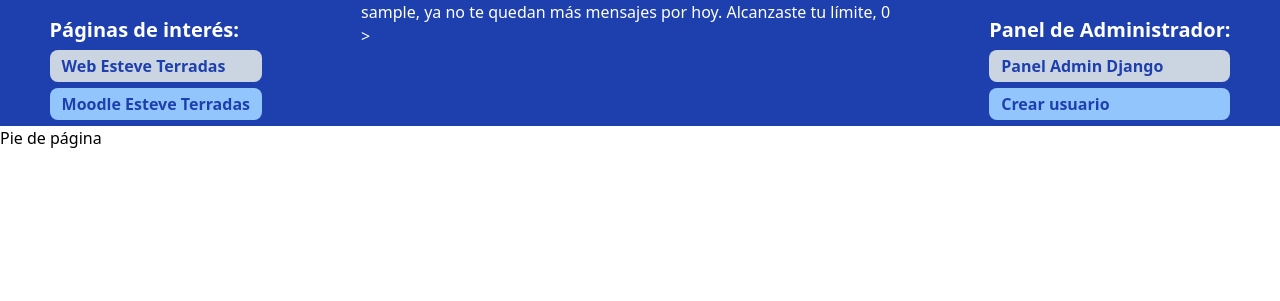
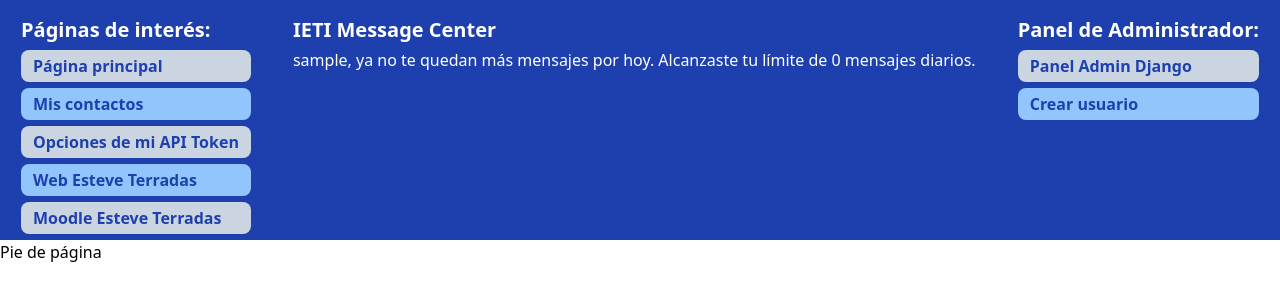
Before and after one commit to pvalls4/yeastar, a Django app: page / in a window 1280 px wide. Shown: the part 170-471 px from the top of the page. Run offline with Django 4.2, Linux system fonts and the light colour scheme; the visitor is signed in with stand-in values (Sample User, id 1); data comes from the database, SQL or seed files in the repository; some libraries are stand-ins or nearby versions.

Commit message:
API functional with the new utilites, styles, contact's management and minor fixes

```diff
--- a/yeastarieti/forms.py
+++ b/yeastarieti/forms.py
@@ -18,22 +18,19 @@ from .models import *
 #         fields = ('username', 'email')
 
 class LoginForm(AuthenticationForm):
-    username = forms.CharField(label='Usuario', widget=forms.TextInput(attrs={'class': 'm-3 p-0.5 px-1 text-blue-800 rounded-md'}))
-    password = forms.CharField(label='Contraseña', widget=forms.TextInput(attrs={'type': 'password', 'class': 'p-0.5 px-1 text-blue-800 rounded-md'}))
+    username = forms.CharField(label='Usuario', widget=forms.TextInput(attrs={'class': 'mx-1 my-3 p-0.5 px-1 text-blue-800 rounded-md'}))
+    password = forms.CharField(label='Contraseña', widget=forms.TextInput(attrs={'type': 'password', 'class': 'mx-1 p-0.5 px-1 text-blue-800 rounded-md'}))
 # myfield = forms.CharField(widget=forms.TextInput(attrs={'class': 'myfieldclass'}))
 
 class MessageForm(forms.ModelForm):
     text = forms.CharField(widget=forms.TextInput(attrs={'class': 'p-0.5 px-1 text-blue-800 rounded-md placeholder:font-italic', 'placeholder':'Escribe tu SMS aquí...'}))
     receiver = forms.IntegerField(widget=forms.TextInput(attrs={'type': 'number','class': 'p-0.5 px-1 text-blue-800 rounded-md placeholder:font-italic', 'placeholder':'Escribe el número destino.'}))
-    contact = forms.ModelChoiceField(label="Contacto", queryset=None, widget=forms.HiddenInput())
+
+
 #validators=[MinLengthValidator(9), MaxLengthValidator(9)]
     class Meta:
         model = Message
-        fields = ['text', 'receiver', 'contact']
-
-    def __init__(self, user, *args, **kwargs):
-        super().__init__(*args, **kwargs)
-        self.fields['contact'].queryset = Contact.objects.filter(user=user)
+        fields = ['text', 'receiver']
 
 class CreateUserForm(UserCreationForm):
     email = forms.EmailField(label="E-Mail", max_length=254, widget=forms.EmailInput(attrs={'class': 'm-2 p-0.5 px-1.5 text-blue-800 rounded-md placeholder:font-italic', 'placeholder':'Correo electrónico', 'title': 'Ingrese una dirección de correo válida.'}))
@@ -64,3 +61,11 @@ class CreateUserForm(UserCreationForm):
     class Meta:
         model = User
         fields = ('username', 'email', 'password1', 'password2', 'phone', 'department', 'max_sms')
+
+class AddContactForm(forms.ModelForm):
+    contact = forms.CharField(label='Nombre del contacto:', widget=forms.TextInput(attrs={'class': 'mx-1 my-3 p-0.5 px-1 text-blue-800 rounded-md'}))
+    num_contact = forms.CharField(label='Número de teléfono', widget=forms.TextInput(attrs={'type': 'password', 'class': 'mx-1 p-0.5 px-1 text-blue-800 rounded-md'}))
+
+    class Meta:
+        model = Contact
+        fields = ['contact', 'num_contact']
--- a/yeastarieti/templates/admin_panel.html
+++ b/yeastarieti/templates/admin_panel.html
@@ -3,12 +3,12 @@
     <p class="font-bold text-xl mt-4">Panel de Administrador:</p>
     {% if user.is_staff or user.is_superuser %}
         <ul class="list-disc text-blue-800 font-bold">
-            <li class="bg-slate-300 rounded-lg my-1.5">
+            <li class="bg-slate-300 rounded-lg my-1.5 hover:bg-slate-400">
                 <a href="/admin" class="block px-3 py-1">
                     Panel Admin Django
                 </a>
             </li>
-            <li class="bg-blue-300 rounded-lg my-1.5">
+            <li class="bg-blue-300 rounded-lg my-1.5 hover:bg-blue-400">
                 <a href="/createuser" class="block px-3 py-1">
                     Crear usuario
                 </a>
--- a/yeastarieti/templates/base.html
+++ b/yeastarieti/templates/base.html
@@ -17,8 +17,8 @@
             <div class="flex flex-col justify-center items-center font-bold">
                 {% if user.is_authenticated %}
                     <p class="mb-[15px] text-blue-800 font-bold">Bienvenido, {{ user }}</p>
-                    <button class="rounded-lg p-1 mb-4 bg-blue-800 w-[130px] h-[40px] text-[#ededed]" onclick="location.href='/token'">API token</button>
-                    <button class="rounded-lg p-1 bg-blue-800 w-[130px] h-[40px] text-[#ededed]" onclick="location.href='/logout'">Cerrar sesión</button>
+                    <button class="rounded-lg p-1 mb-4 bg-blue-800 w-[130px] h-[40px] text-[#ededed] hover:bg-blue-900" onclick="location.href='/token'">API token</button>
+                    <button class="rounded-lg p-1 bg-blue-800 w-[130px] h-[40px] text-[#ededed] hover:bg-blue-900" onclick="location.href='/logout'">Cerrar sesión</button>
                 {% else %}
                     <p class="mb-[15px] text-blue-800 font-bold">No has iniciado sesión</p>
                     <button class="rounded-lg p-1 bg-blue-800 w-[130px] h-[40px] text-[#ededed]" onclick="location.href='/login'">Iniciar sesión</button>
--- a/yeastarieti/templates/create_user.html
+++ b/yeastarieti/templates/create_user.html
@@ -9,10 +9,10 @@
         <form class="font-bold" method="POST" action="">
             {% csrf_token %}
             {{ form.as_p }}
-            <button  class=" font-bold rounded-lg p-0.5 px-1 bg-white text-blue-800 mt-3 mb-10" type="submit">Crear usuario</button>
+            <button  class=" font-bold rounded-lg p-0.5 px-1.5 bg-white text-blue-800 mt-3 mb-5 hover:bg-slate-200" type="submit">Crear usuario</button>
         </form>
 
-        <button  class=" font-bold rounded-lg p-0.5 px-1 bg-white text-blue-800 mt-3 mb-10" onclick="location.href='/'">Volver al dashboard</button>
+        <button  class=" font-bold rounded-lg p-0.5 px-1.5 bg-white text-blue-800 mt-1 mb-10 hover:bg-slate-200" onclick="location.href='/'">Volver a la página principal</button>
     </div>
 
     {% include 'admin_panel.html' %}
--- a/yeastarieti/templates/dashboard.html
+++ b/yeastarieti/templates/dashboard.html
@@ -17,8 +17,8 @@
     {% include 'sites.html' %}
 
     <div class="justify-center">
+        <H2 class="font-bold text-xl mt-4">IETI Message Center</H2>
         {% if user.current_sms < user.max_sms %}
-        <H2 class="font-bold text-xl mt-4">IETI Message Center</H2>
         <p class="mb-3 mt-1">Bienvenido, {{user}}, te quedan <b>{{ remain_sms }}</b> de un total de <b>{{ user.max_sms }}</b> mensajes por mandar el día de hoy.</p>
         <form class="font-bold" method="POST" action="">
             {% csrf_token %}
@@ -27,15 +27,15 @@
                 <p class="mt-3">Destinatario:</p><p>{{ form.receiver }}</p>
                 <img src="{% static 'images/agenda.png' %}" alt="Agenda" class="mt-3 h-5 w-5 top-2 right-2 cursor-pointer" onclick="showContactsDropdown()">
                 <div id="contactsDropdown" class="hidden bg-slate-300 mt-1 p-2 shadow-md rounded-md">
-                    {% for contact in form.contact.field.queryset %}
-                        <p class="px-2 rounded-lg cursor-pointer text-blue-800 hover:bg-slate-400" onclick="fillReceiver('{{ contact.num_contact }}')">{{ contact.contact }}</p>
+                    {% for contact in contacts %}
+                        <p class="px-2 rounded-lg cursor-pointer text-blue-800 hover:bg-slate-400" onclick="fillReceiver('{{ contact.num_contact }}')">{{ contact.contact }} - {{ contact.num_contact }}</p>
                     {% endfor %}
                 </div>
             </div>
-            <button class="font-bold rounded-lg p-0.5 px-1 bg-white text-blue-800 mt-3 mb-10" type="submit">Enviar SMS</button>
+            <button class="font-bold rounded-lg p-0.5 px-1.5 bg-white text-blue-800 mt-3 mb-10 hover:bg-slate-200" type="submit">Enviar SMS</button>
         </form>
         {% else %}
-            <p>{{user}}, ya no te quedan más mensajes por hoy. Alcanzaste tu límite, {{ user.max_sms }}</p>>
+            <p class="mb-3 mt-1">{{user}}, ya no te quedan más mensajes por hoy. Alcanzaste tu límite de {{ user.max_sms }} mensajes diarios.</p>
         {% endif %}
     </div>
 
--- a/yeastarieti/templates/sites.html
+++ b/yeastarieti/templates/sites.html
@@ -1,12 +1,27 @@
 <div>
     <p class="font-bold text-xl mt-4">Páginas de interés:</p>
     <ul class="list-disc text-blue-800 font-bold">
-        <li class="bg-slate-300 rounded-lg my-1.5">
+        <li class="bg-slate-300 rounded-lg my-1.5 hover:bg-slate-400">
+            <a href="/" class="block px-3 py-1">
+                Página principal
+            </a>
+        </li>
+        <li class="bg-blue-300 rounded-lg my-1.5 hover:bg-blue-400">
+            <a href="/contacts" class="block px-3 py-1">
+                Mis contactos
+            </a>
+        </li>
+        <li class="bg-slate-300 rounded-lg my-1.5 hover:bg-slate-400">
+            <a href="/token" class="block px-3 py-1">
+                Opciones de mi API Token
+            </a>
+        </li>
+        <li class="bg-blue-300 rounded-lg my-1.5 hover:bg-blue-400">
             <a href="https://www.iesesteveterradas.cat/" class="block px-3 py-1">
                 Web Esteve Terradas
             </a>
         </li>
-        <li class="bg-blue-300 rounded-lg my-1.5">
+        <li class="bg-slate-300 rounded-lg my-1.5 hover:bg-slate-400">
             <a href="https://moodle.esteveterradas.cat/" class="block px-3 py-1">
                 Moodle Esteve Terradas
             </a>
--- a/yeastarieti/urls.py
+++ b/yeastarieti/urls.py
@@ -9,6 +9,8 @@ urlpatterns = [
     path('logout', views.logout_view, name='logout'),
     path('login/', views.login_view, name='login'),
     path('token/', views.token, name='token'),
+    path('add_contact/', views.add_contact, name='add_contact'),
+    path('contacts/', views.contacts, name='contacts'),
     path('message_success/', views.message_success, name='message_success'),
     path('createuser/', views.create_user, name='create_user'),
     path('api/login/',api.login),
--- a/yeastarieti/views.py
+++ b/yeastarieti/views.py
@@ -61,7 +61,7 @@ def login_view(request):
 
 def logout_view(request):
 	logout(request)
-	return render(request, "logout.html")
+	return redirect("/login")
 # Create your views here.
 
 @login_required
@@ -77,19 +77,11 @@ def create_user(request):
 
 @login_required
 def dashboard(request):
-    user = User.objects.get(pk=request.user.pk)
+    user = request.user
     contacts = Contact.objects.filter(user=user)
-
-    form = MessageForm(user=user)
     remain_sms = user.max_sms - user.current_sms
-    content = {
-        'user': user,
-        'remain_sms' : remain_sms,
-        'contacts': contacts,
-        'form' : form
-    }
     if request.method == 'POST':
-        form = MessageForm(user=request.user, data=request.POST)
+        form = MessageForm(request.POST)
         if form.is_valid() and (user.current_sms < user.max_sms):
             try:
                 # Obtener los datos del formulario
@@ -101,7 +93,6 @@ def dashboard(request):
 
                 # Construir la URL de la API de Yeastar con los datos del formulario
                 api_url = f"http://192.168.5.150/cgi/WebCGI?1500101=account=ietiyeastar&password=Projectieti23&port=1&destination=34{receiver}&content={encoded_text}"
-
                 # Enviar la solicitud a la API de Yeastar
                 response = requests.get(api_url)
                 if response.status_code == 200:
@@ -114,19 +105,25 @@ def dashboard(request):
                     user = request.user
                     user.current_sms += 1
                     user.save()
-                    print("Testing")
-                    print(response)
-
+                    exists = contacts.filter(num_contact=receiver).exists()
+                    contact_saved = None
+                    if exists:
+                        contact_saved = contacts.get(num_contact=receiver).contact
                     #Redirecciona a la página de éxito después de enviar el formulario
-                    return redirect('message_success')
+                    content2 = {
+                        'user': user,
+                        'message': message,
+                        'contact_saved': contact_saved,
+                        'remain_sms': remain_sms
+                    }
+                    return render(request, 'message_success.html', content2)
                 else:
                     raise Http404
             except requests.exceptions.RequestException as e:
                 error_message = f"Error de conexión: {str(e)}"
                 return redirect('message_failure.html')
     else:
-        form = MessageForm(user=user)
-        remain_sms = user.max_sms - user.current_sms
+        form = MessageForm()
         content = {
             'user': user,
             'remain_sms' : remain_sms,
@@ -137,35 +134,32 @@ def dashboard(request):
 
 def api_sendsms(request):
     username = request.GET.get('username')
-    api_token = request.GET.get('token')
+    api_token = request.GET.get('api_token')
     text = request.GET.get('text')
-    receiver = request.GET.get('receiver')
-
     # Codificar el texto en URL Encode
     encoded_text = quote(text)
+    receiver = request.GET.get('receiver')
+    user = User.objects.get(username=username)
+    if api_token == user.api_token:
+        # Verificar si user.current_sms es menor que user.max_sms
+        if user.current_sms >= user.max_sms:
+            return HttpResponse('Límite de SMS alcanzado', status=403)
 
-    # Verificar si el usuario y la contraseña son válidos
-    user = authenticate(username=username, api_token=api_token)
-    if user is None:
+        #Guardamos el registro en la tabla Message
+        message = Message(sender=user, text=text, receiver=receiver)
+        message.save()
+
+        # Actualizar el contador de mensajes enviados por el usuario
+        user.current_sms += 1
+        user.save()
+        api_url = f"http://192.168.5.150/cgi/WebCGI?1500101=account=ietiyeastar&password=Projectieti23&port=1&destination=34{receiver}&content={encoded_text}"
+
+        # Realizar la solicitud a la API de Yeastar
+        response = requests.get(api_url)
+        remain_sms = user.max_sms - user.current_sms
+        return HttpResponse(f'Mensaje enviado a la API de Yeastar. Te quedan {remain_sms} mensajes por mandar hoy.')
+    else:
         return HttpResponse('Credenciales inválidas', status=401)
-
-    # Verificar si user.current_sms es menor que user.max_sms
-    if user.current_sms >= user.max_sms:
-        return HttpResponse('Límite de SMS alcanzado', status=403)
-
-    #Guardamos el registro en la tabla Message
-    message = Message(sender=user, text=text, receiver=receiver)
-    message.save()
-
-    # Actualizar el contador de mensajes enviados por el usuario
-    user.current_sms += 1
-    user.save()
-    api_url = f"http://192.168.5.150/cgi/WebCGI?1500101=account=ietiyeastar&password=Projectieti23&port=1&destination=34{receiver}&content={encoded_text}"
-
-    # Realizar la solicitud a la API de Yeastar
-    response = requests.get(api_url)
-    remain_sms = user.max_sms - user.current_sms
-    return HttpResponse(f'Mensaje enviado a la API de Yeastar. Te quedan {remain_sms} mensajes por mandar hoy.')
 
 @login_required
 def message_success(request):
@@ -192,3 +186,27 @@ def token(request):
         return redirect('/token')  # Redirecciona a la página de opciones de token
     else:
         return render(request, 'token.html', content)
+
+@login_required
+def add_contact(request):
+    if request.method == 'POST':
+        form = AddContactForm(request.POST)
+        if form.is_valid():
+            contact = form.save(commit=False)
+            contact.user = request.user
+            contact.save()
+            return redirect('/')  # Redirige a la lista de contactos o a otra URL deseada
+    else:
+        form = AddContactForm()
+
+    return render(request, 'add_contact.html', {'form': form})
+
+@login_required
+def contacts(request):
+    contacts=Contact.objects.filter(user=request.user)
+    print(contacts)
+    content = {
+        'contacts': contacts
+    }
+
+    return render(request, 'contacts.html', content)
```
Also changed, not shown: yeastarieti/templates/add_contact.html (added, +22 -0 lines), yeastarieti/templates/contacts.html (added, +19 -0 lines), yeastarieti/templates/message_success.html (+18 -5 lines).
